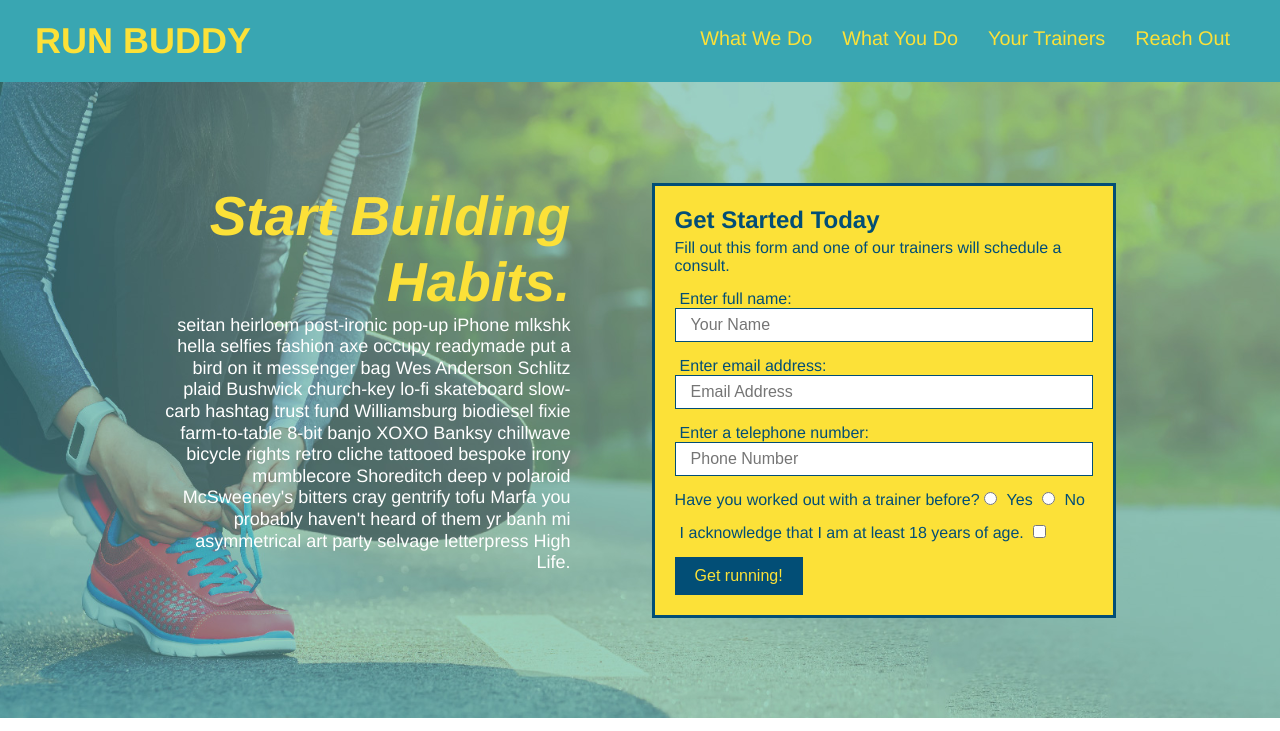
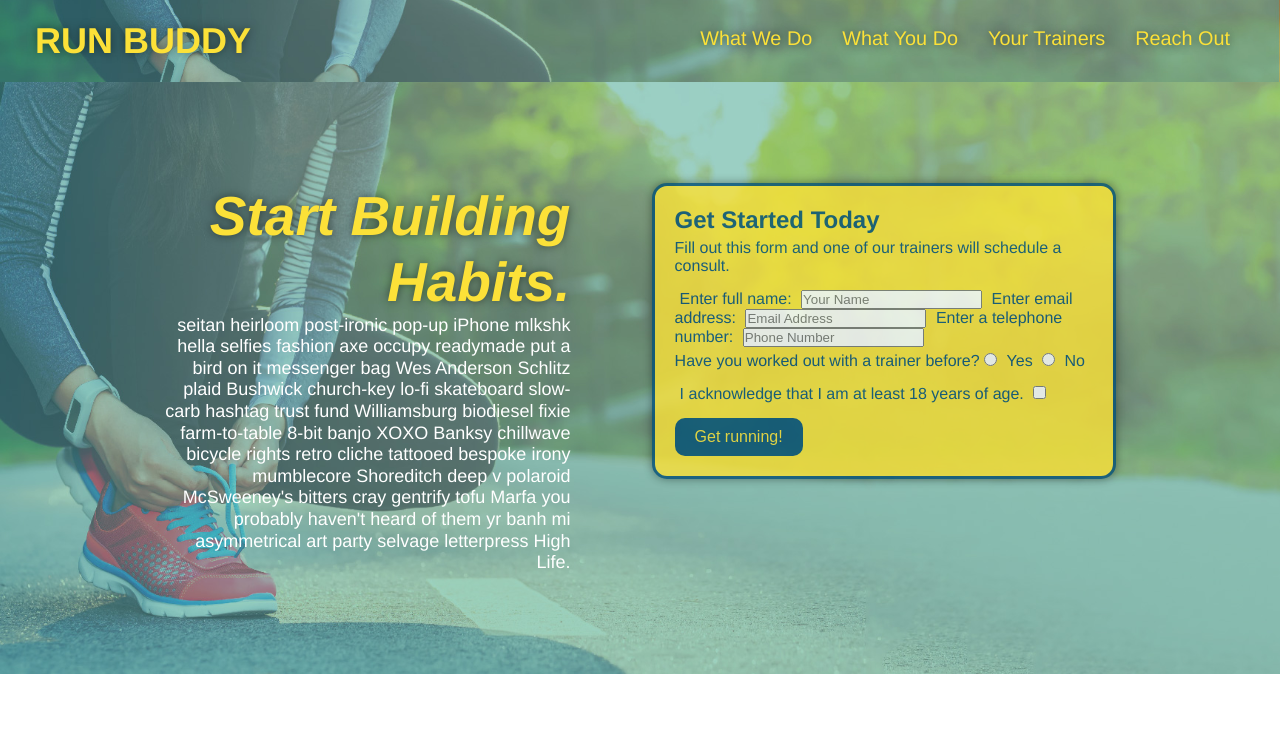
Before and after one commit to Erey2790/run-buddy, a plain HTML site: page index.html in a window 1280 px wide. Shown: the top 731 px of the page. Drawn offline with Linux system fonts and the light colour scheme.

Commit message:
added a sticky heading

```diff
--- a/assets/css/style.css
+++ b/assets/css/style.css
@@ -18,6 +18,13 @@ header {
   display: flex;
   justify-content: space-between;
   flex-wrap: wrap;
+  top: 0;
+  position: -webkit-sticky;
+  position: sticky;
+  background-image: url('../images/hero-bg.jpg');
+  background-size: cover;
+  background-position: 80%;
+  background-attachment: fixed;
 }
 
 header h1 {
@@ -89,11 +96,13 @@ section {
 .hero {
   background-image: url('../images/hero-bg.jpg');
   background-size: cover;
-  background-position: center;
+  background-position: ;
   display: flex;
   justify-content: center;
   flex-wrap: wrap;
   align-items: flex-start;
+  background-attachment: fixed;
+  background-position: 80%;
 }
 
 .hero-cta {
@@ -113,11 +122,13 @@ section {
 
 .hero-form {
   border: 3px solid #024e76;
-  background-color: #fce138;
+  background-color: rgba(252,225,56);
   padding: 20px;
   color: #024e76;
   width: 40%;
   margin: 3.5%;
+  opacity: 0.8;
+  border-radius: 15px;
 }
 
 .hero-form h3 {
@@ -128,7 +139,7 @@ section {
   margin: 5px 0 15px 0;
 }
 
-.form-input {
+.form-input:focus {
   border: 1px solid #024e76;
   display: block;
   padding: 7px 15px;
@@ -136,6 +147,9 @@ section {
   color: #024e76;
   width: 100%;
   margin-bottom: 15px;
+  border-radius: 10px;
+  background-color: rgba(255,255,255, 1);
+  outline: none;
 }
 
 .hero-form label {
@@ -148,6 +162,7 @@ section {
   border: none;
   padding: 10px 20px;
   font-size: 16px;
+  border-radius: 10px;
 }
 /* HERO STYLES END */
 
@@ -199,6 +214,15 @@ section {
   flex-wrap: wrap;
   align-items: center;
   justify-content: space-between;
+}
+
+.step:nth-child(even) {
+  border-bottom: 1px solid #39a6b2;
+
+}
+
+.step:last-child {
+  border-bottom: none;
 }
 
 .step h3 {
@@ -329,6 +353,7 @@ section {
   width: 100%;
   margin-bottom: 15px;
   margin-top: 5px;
+  border-radius: 10px;
 }
 
 .contact-form button {
@@ -339,6 +364,7 @@ section {
   text-align: center;
   padding: 15px 0;
   font-size: 16px;
+  border-radius: 10px;
 }
 
 .contact-info a {
@@ -368,6 +394,7 @@ section {
     header {
       padding-bottom: 0;
       justify-content: center;
+      position:relative;
    }
 
    heaer h1 {
@@ -483,3 +510,40 @@ section {
 
 
   }
+
+
+header h1 {
+  /* add alongside your existing declaration */
+  text-shadow: 0 0 10px rgba(0, 0, 0, 0.5);
+
+}
+
+header nav ul li a {
+  /* and here */
+  text-shadow: 0 0 10px rgba(0, 0, 0, 0.5);
+}
+
+.hero-cta h2 {
+  /* and here */
+  text-shadow: 0 0 10px rgba(0, 0, 0, 0.5);
+}
+
+.hero-form {
+  box-shadow: 0 0 10px rgba(0, 0, 0, 0.5);
+}
+
+header nav ul li a:hover {
+  background: #fce138;
+  color: #024e76;
+  border-radius: 15px;
+  text-shadow: none;
+}
+
+.hero-form button:hover {
+  background-color: #39a6b2;
+}
+
+.contact-form button:hover {
+  color: #fce138;
+  background: #39a6b2;
+}
```
